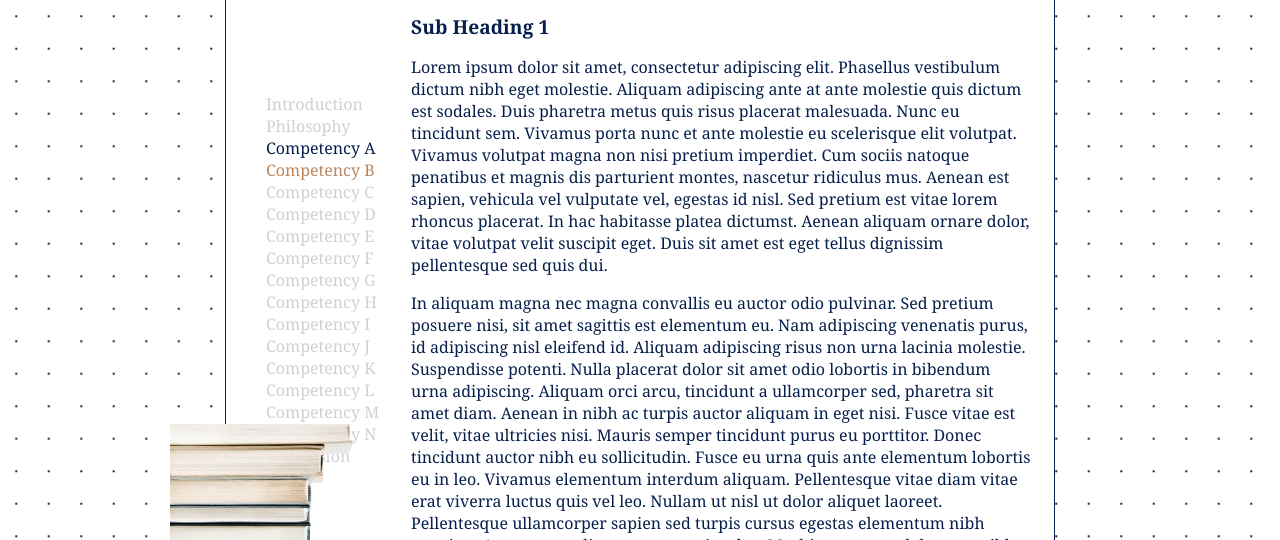
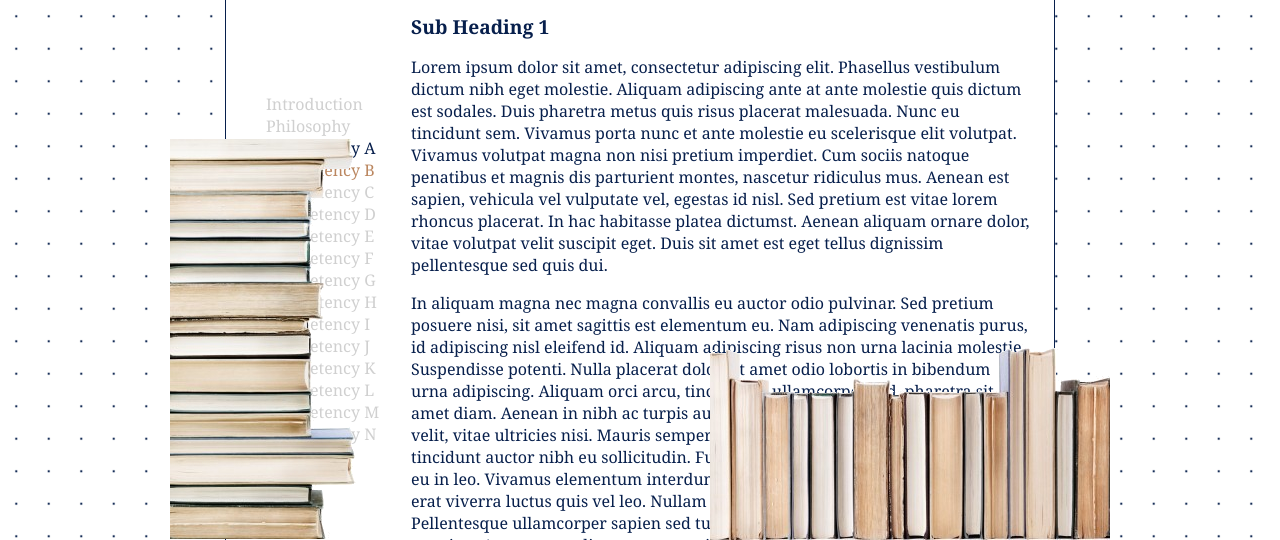
Before and after one commit to ycombinator/ePortfolio, a plain HTML site: page competency-a.html in a window 1280 px wide. Shown: the part 260-800 px from the top of the page. Drawn offline with Linux system fonts and the light colour scheme.

Commit message:
I hate IE.

```diff
--- a/competency-a.html
+++ b/competency-a.html
@@ -4,7 +4,7 @@
   <title>Tiffany A. Hrabusa: Competency A</title>
   <link href="css/style.css" type="text/css" rel="stylesheet" />
 </head>
-<body>
+<body id="fakebody">
 <div id="page-section">
 <div id="header-section">
   <img src="images/vertical-books-messy.jpg" />
@@ -43,5 +43,5 @@ In aliquam magna nec magna convallis eu auctor odio pulvinar. Sed pretium posuer
 
 </div>
 </div>
-<div id="footer-section"><img class="left" src="images/vert-final.png" />  <img class="right" src="images/horiz-final.png" /></div></body>
+<div id="footer-section"><div id="images"><img class="left" src="images/vert-final.png" />  <img class="right" src="images/horiz-final.png" /></div></div></body>
 </html>
--- a/css/style.css
+++ b/css/style.css
@@ -3,6 +3,7 @@ body{
   color: #071F4C;
   margin: 0px;
   padding: 0px;
+  height: 100%;
 }
 
 p {
@@ -30,7 +31,7 @@ h2 {
 div#page-section {
   margin-top: 60px;
   padding-top: 48px;
-  padding-bottom: 16px;
+  padding-bottom: 48px;
   width: 828px;
   margin-left: auto;
   margin-right: auto;
@@ -39,6 +40,7 @@ div#page-section {
   border-width: 1px;
   border-color: #071F4C;
   border-style: solid;
+  margin-bottom: 60px;
 }
 
 div#header-section {
@@ -94,10 +96,16 @@ div#main-section {
 
 div#footer-section {
   float: none;
+  position: fixed;
+  bottom: 0px;
+  width: 100%;
+}
+
+div#footer-section div#images {
   margin-left: auto;
   margin-right: auto;
   width: 940px;
-  margin-bottom: 0px;
+
 }
 
 div#footer-section img {
```
